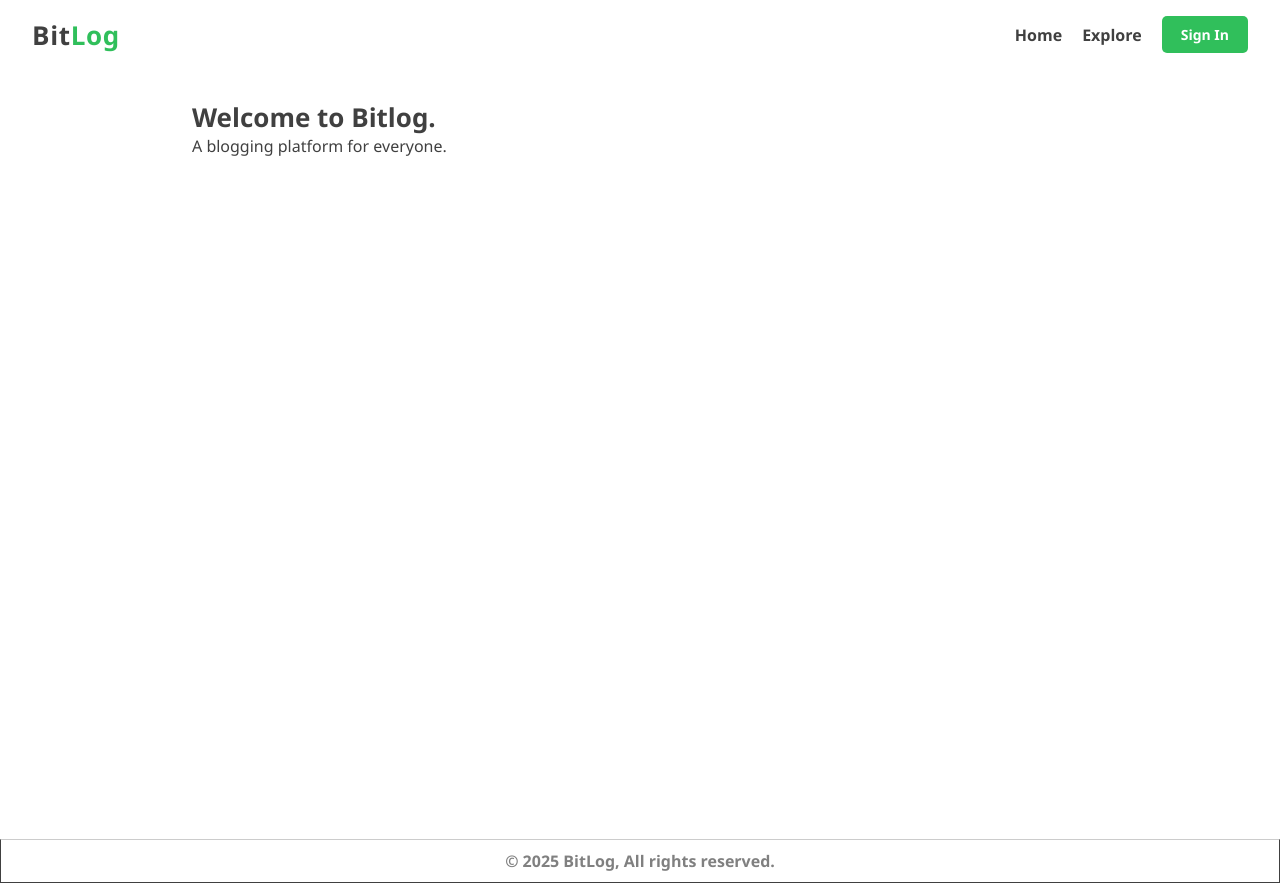
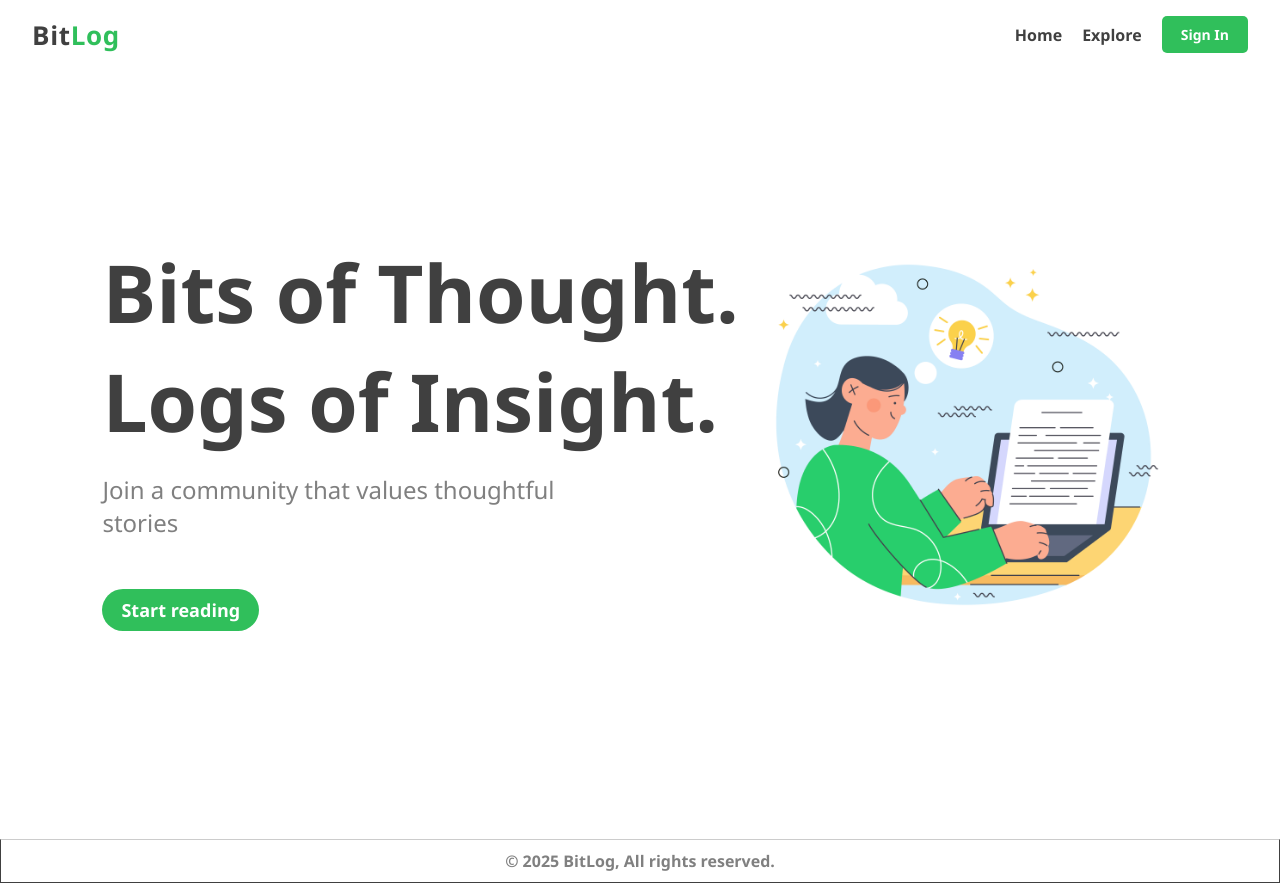
Before and after one commit to Anas-Shakeel/bitlog, a Django app: page / in a window 1280 px wide. Run offline with Django 5.2, Linux system fonts and the light colour scheme.

Commit message:
Add hero section

```diff
--- a/blog/templates/blog/home.html
+++ b/blog/templates/blog/home.html
@@ -1,4 +1,5 @@
 {% extends "layout.html" %}
+{% load static %}
 
 <!-- Title -->
 {% block title %}Home{% endblock title %}
@@ -6,7 +7,26 @@
 <!-- Content -->
 {% block content %}
 
-<h1>Welcome to Bitlog.</h1>
-<p>A blogging platform for everyone.</p>
+<div class="home-container">
+
+    <div class="home-text-container">
+        <div class="home-hero">
+            <!-- <h1>Share ideas that inspire the world</h1> -->
+            <h1>Bits of Thought. Logs of Insight.</h1>
+            <!-- <p>Write your stories your way and discover voices that move you.</p> -->
+            <p>Join a community that values thoughtful stories</p>
+        </div>
+
+        <!-- Call-to-action (CTA) -->
+        <div>
+            <a href="{% url 'explore' %}" class="btn btn-home-cta">Start reading</a>
+        </div>
+    </div>
+
+    <div class="home-img-container">
+        <img src="{% static 'images/hero.jpg' %}" alt="">
+    </div>
+
+</div>
 
 {% endblock content %}
--- a/static/css/style.css
+++ b/static/css/style.css
@@ -263,10 +263,65 @@ main {
 
 .container {
     min-width: 70vw;
-    max-width: 74vw;
-    /* min-width: 70vw; */
     /* max-width: 74vw; */
+    max-width: 84vw;
     padding-top: 30px;
+}
+
+/* Home Styling */
+.home-container {
+    width: 100%;
+    height: 100%;
+
+    display: flex;
+    flex-direction: row;
+    justify-content: center;
+
+    margin-top: -10px;
+    /* background: #000; */
+}
+
+.home-text-container {
+    display: flex;
+    justify-content: center;
+    flex-direction: column;
+    width: 60%;
+    gap: 50px;
+
+    /* background-color: #30bf5b; */
+}
+
+.home-hero {
+    display: flex;
+    flex-direction: column;
+    gap: 14pt;
+}
+
+.home-hero > h1 {
+    font-size: clamp(2rem, 5vw + 1rem, 5rem);
+    font-family: "Segoe UI", Tahoma, Geneva, Verdana, sans-serif;
+}
+.home-hero > p {
+    max-width: 80%;
+    font-size: clamp(1rem, 2vw, 1.5rem);
+    color: var(--fc-light);
+}
+
+.home-img-container {
+    width: 40%;
+    display: flex;
+    flex-direction: column;
+    /* align-items: center; */
+    justify-content: center;
+    overflow: hidden;
+    /* background-color: #262626; */
+}
+.home-img-container > img {
+    background-size: cover;
+    width: 100%;
+    /* height: 100%; */
+    /* aspect-ratio: 19/6; */
+    object-fit: contain;
 }
 
 /* Authentication Styling (Login/Signup) */
@@ -896,6 +951,21 @@ main {
     color: var(--fc-lightest);
 }
 
+/* Home CTA button */
+.btn-home-cta {
+    font-size: var(--fs-medium);
+    background-color: var(--btn-primary-clr);
+    border-radius: 100px;
+    color: var(--fc-lightest);
+}
+.btn-home-cta:active {
+    background-color: var(--accent-color-darker);
+}
+.btn-home-cta-active {
+    background-color: var(--accent-color-darker);
+    color: var(--fc-lightest);
+}
+
 /* Tab BTN */
 .btn-tabs {
     background-color: transparent;
```
Also changed, not shown: static/images/hero.jpg (added).
